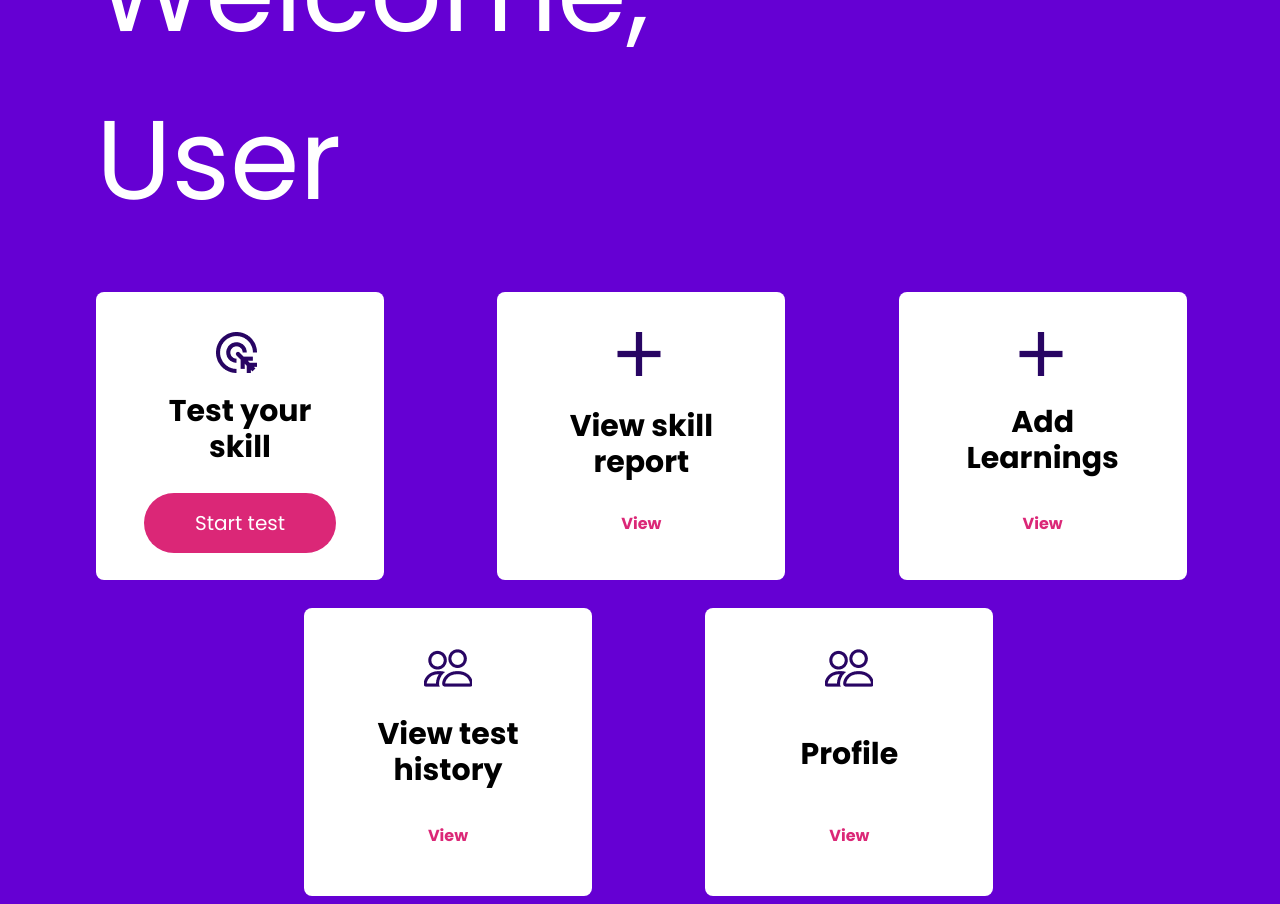
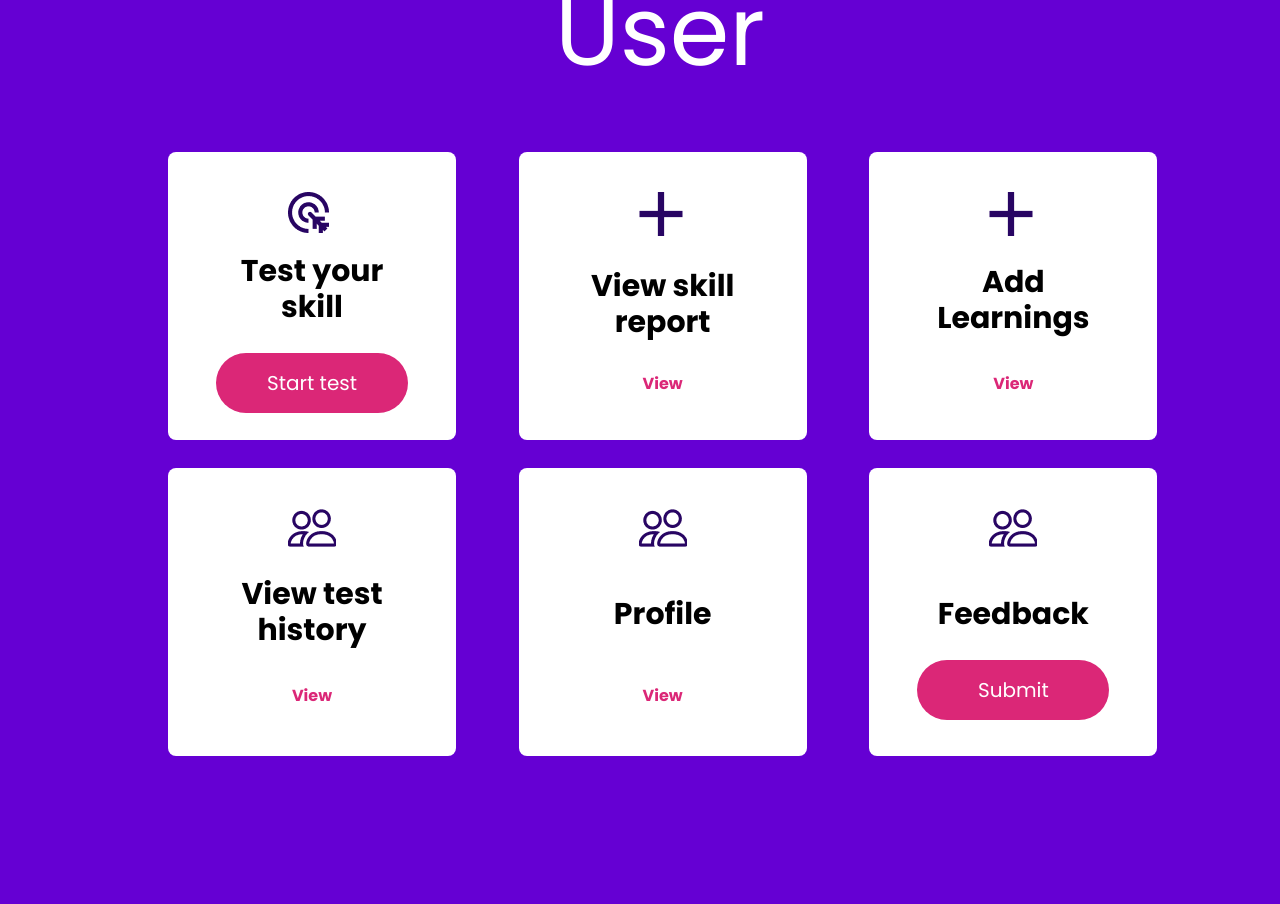
Before and after one commit to AlphaOmegaPepega/nextjs-blog, a Next.js app: page /main in a window 1280 px wide. Shown: the part 220-1124 px from the top of the page. After the commit the page ends 1016 px from the top, so only its background shows below. Built offline with nearby package versions, Linux system fonts and the light colour scheme; no server answers.

Commit message:
trying to be responsive

```diff
--- a/package.json
+++ b/package.json
@@ -23,7 +23,7 @@
     "eslint": "8.47.0",
     "eslint-config-next": "13.4.19",
     "jspdf": "^2.5.1",
-    "next": "13.4.19",
+    "next": "^14.0.1",
     "next-auth": "^4.23.1",
     "postcss": "8.4.28",
     "react": "18.2.0",
--- a/src/app/main/page.jsx
+++ b/src/app/main/page.jsx
@@ -73,11 +73,13 @@ const handleStart=()=>{
 }
   return (
     <main className='w-full'>
-      <h1 className='text-white text-title  2xl:w-2/5 2xl:mx-35 2xl:mt-12 xl:mx-24 xl:mt-12'> Welcome,</h1>
-      <h1 className='text-white text-title 2xl:w-2/5 2xl:mx-35 2xl:relative 2xl:bottom-7 xl:mx-24'>{name}</h1>
+   <section className='2xl:ml-10 2xl:mt-20 1.5xl:mt-0 lg:ml-10 2xl:text-left 1.5xl:text-center xl:text-center lg:text-center md:text-center sm:text-center mob:text-center'>
+      <h1 className='text-white 2xl:text-title 1.5xl:text-title xl:text-8xl lg:text-8xl md:text-6xl sm:text-5xl mob:text-4xl'> Welcome,</h1>
 
-<section className='2xl:ml-36 xl:ml-24 lg:ml-10'>
-     <section className='relative grid 2xl:grid-cols-6 2xl:mt-16 xl:mt-12 gap-64 xl:gap-5 lg:grid-cols-3 lg:gap-28'>
+      <h1 className='text-white relative 2xl:text-title 2xl:bottom-0 1.5xl:text-title 1.5xl:top-1  xl:text-8xl lg:text-8xl lg:bottom-0 md:text-6xl sm:text-5xl mob:text-4xl'>{name}</h1>
+      </section>
+<section className='relative px-8 2xl:mt-18 lg:py-8 lg:px-10 2xl:ml-0 1.5xl:ml-32 xl:ml-32 lg:ml-8 lg:mr-10 md:mt-10 md:ml-10 md:mr-10 sm:mt-5 mob:px-4 mob:mt-3'>
+     <section className='relative grid 2xl:grid-cols-6 2xl:gap-50 xl:grid-cols-3 xl:gap-5 1.5xl:grid-cols-3 lg:grid-cols-3 lg:gap-5 md:grid-cols-2 md:gap-10 sm:grid-cols-2 sm:gap-6 mob:grid-cols-1 mob:gap-6'>
 
 
 
@@ -93,7 +95,7 @@ const handleStart=()=>{
 
 
 
-      <section className='relative bg-white rounded-lg  w-72 p-12 h-72 mb-2'>
+      <section className='relative bg-white rounded-lg  w-72 p-12 h-72 mb-2 '>
       <img src='/img/plus.png' className='relative ml-18 bottom-2'/>
 
       <h2 className='font-bold text-center text-3xl p-3 pt-6'>View skill report</h2>
@@ -102,7 +104,7 @@ const handleStart=()=>{
 
 
 
-      <section className='relative bg-white rounded-lg  w-72 p-12 h-72 mb-2'>
+      <section className='relative bg-white rounded-lg  w-72 p-12 h-72 mb-2 '>
       <img src='/img/plus.png' className='relative ml-18 bottom-2'/>
 
       <h2 className='font-bold text-center text-3xl p-3 pt-5'>Add Learnings</h2>
@@ -119,17 +121,23 @@ const handleStart=()=>{
 
 
 
-      <section className='relative bg-white rounded-lg  w-72 p-12 h-72 mb-2 2xl:ml-0 xl:ml-52'>
+      <section className='relative bg-white rounded-lg  w-72 p-12 h-72 mb-2  '>
       <img src='/img/profile.png' className='relative ml-18 bottom-2'/>
 
       <h2 className='font-bold text-center text-3xl p-3 pt-5'>View test history</h2>
       <p className='relative text-center text-pink-600 font-bold mt-6'><Link href='/main/history' >View</Link></p>
       </section>
-      <section className='relative bg-white rounded-lg  w-72 p-12 h-72 mb-2 2xl:ml-0 xl:ml-52 '>
+      <section className='relative bg-white rounded-lg  w-72 p-12 h-72 mb-2  '>
       <img src='/img/profile.png' className='relative ml-18 bottom-2'/>
 
       <h2 className='font-bold text-center text-3xl p-3 pt-10 '>Profile</h2>
       <p className='relative text-center text-pink-600 font-bold mt-10'><Link href='/main/profile' >View</Link></p>
+      </section>
+      <section className='relative bg-white rounded-lg  w-72 p-12 h-72 mb-2 '>
+      <img src='/img/profile.png' className='relative ml-18 bottom-2'/>
+
+      <h2 className='font-bold text-center text-3xl p-3 pt-10 '>Feedback</h2>
+      <Link href='/survey/1' onClick={handleStart}><h3 className='text-white bg-pink-600 text-xl  text-center py-4 rounded-full mt-4'>Submit</h3></Link>
       </section>
       </section>
       </section>
--- a/tailwind.config.js
+++ b/tailwind.config.js
@@ -7,11 +7,17 @@ module.exports = {
   ],
   theme: {
 
+
     extend: {
       fontSize: {
         'title':['7rem',{
 
         }]
+      },
+      screens: {
+        '1.5xl': '1600px',
+        '2xl':'1800px',
+        'mob':'300px'
       },
 
       backgroundImage: {
```
Also changed, not shown: 1 other file (tests, documents, lock files or other folders).
